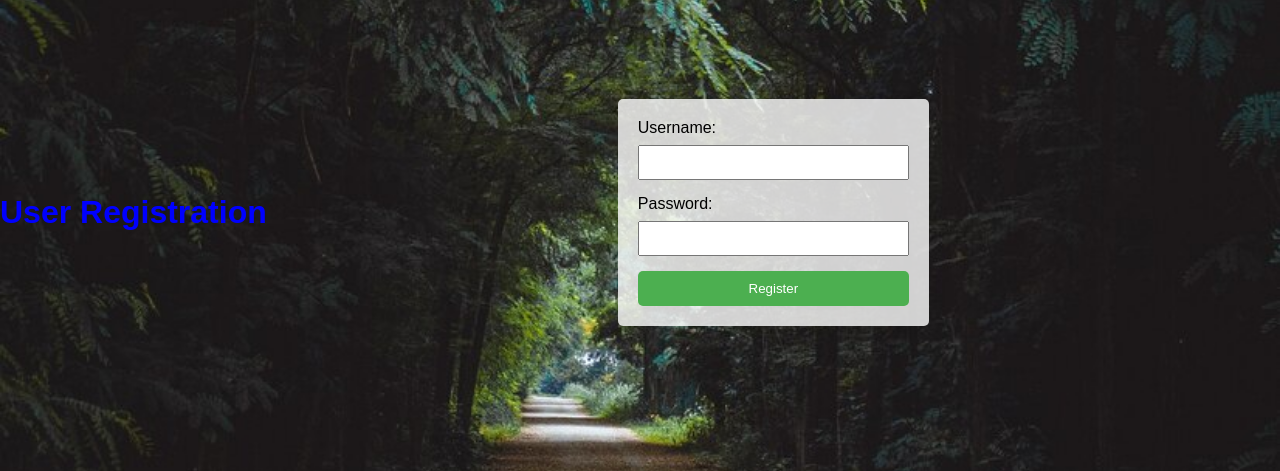
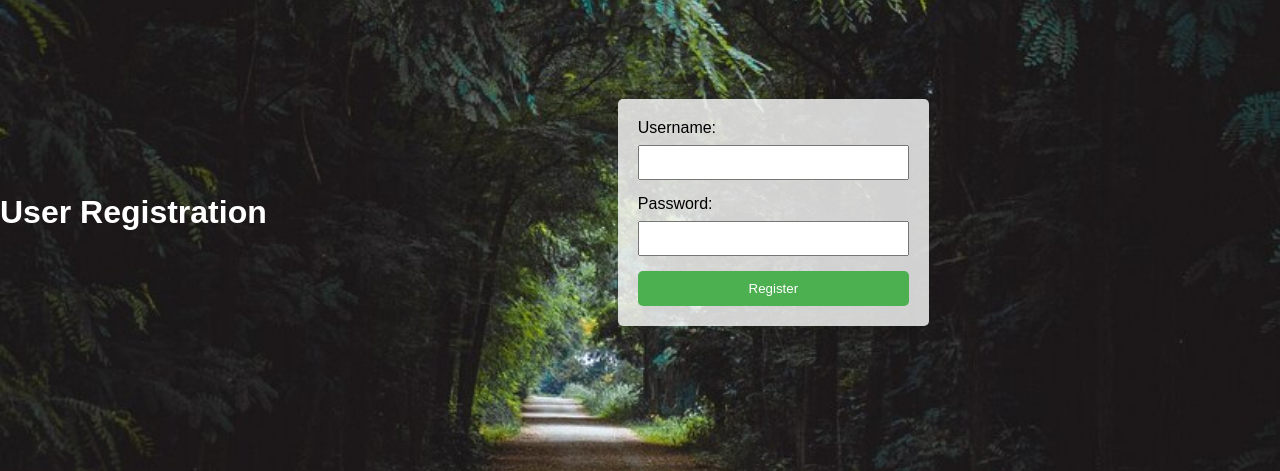
Before and after one commit to DevOps-SRE-Projects-2024/cpu_mem_monitor_app, a Flask app: page /register in a window 1280 px wide. Shown: the part 188-659 px from the top of the page. Run offline with Flask 2, Linux system fonts and the light colour scheme.

Commit message:
Update register.html

```diff
--- a/templates/register.html
+++ b/templates/register.html
@@ -22,7 +22,7 @@
 
         h1 {
             text-align: left;
-            color: blue; /* Set text color to contrast with the background */
+            color: white; /* Set text color to contrast with the background */
         }
 
         form {
```
